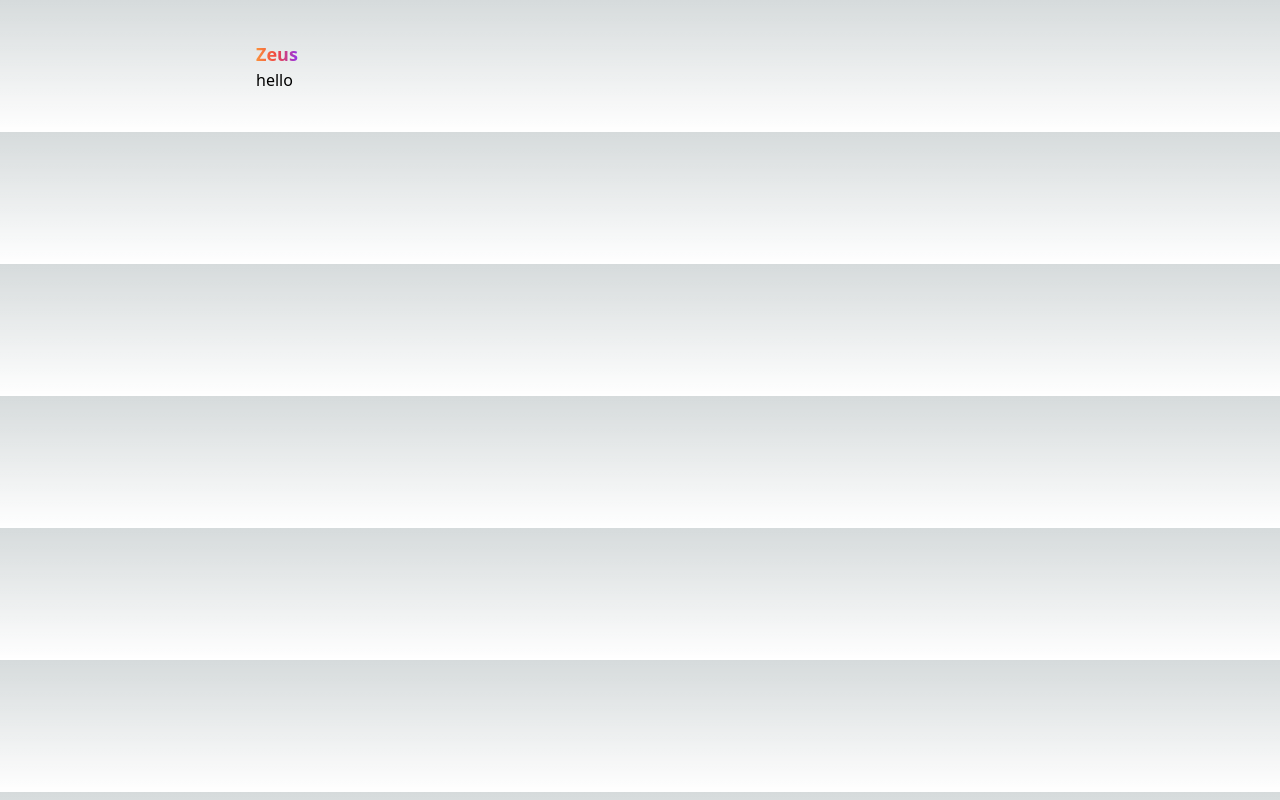
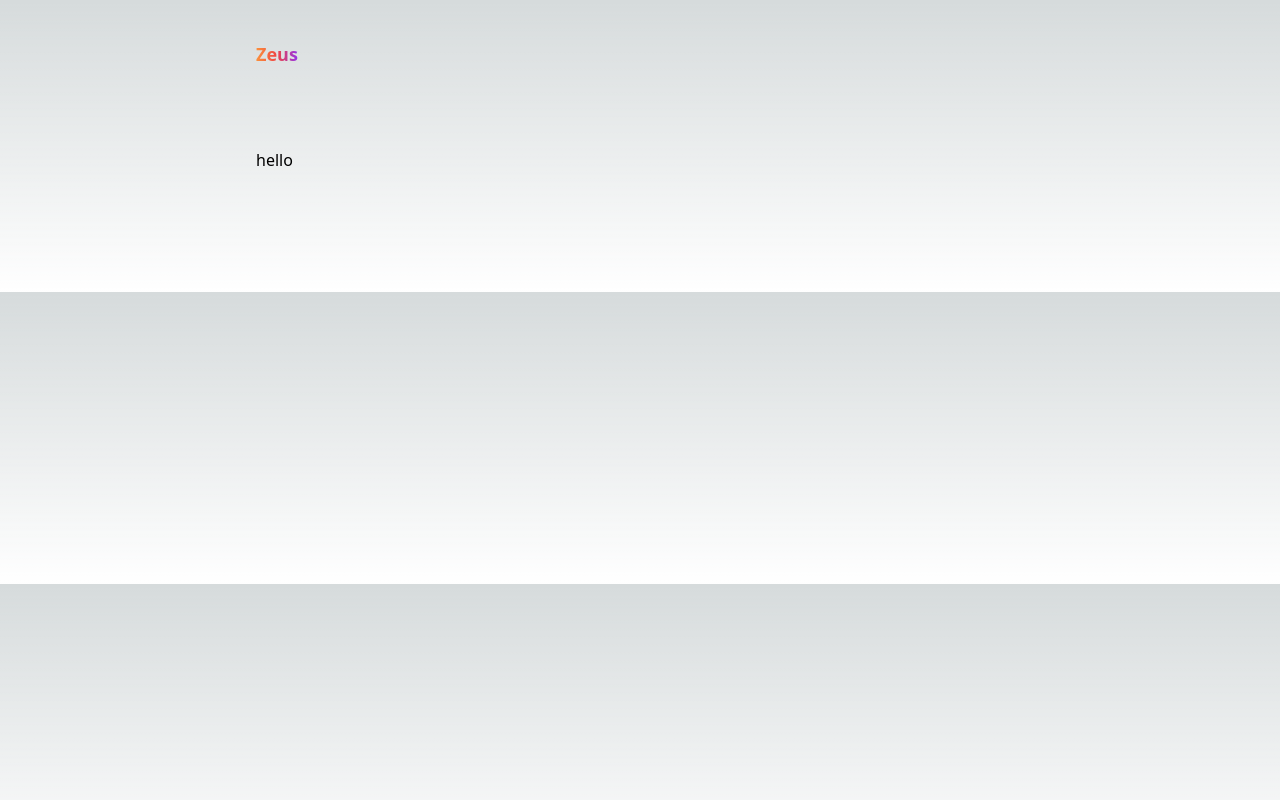
Before and after one commit to thelordzeus/next-sanity, a Next.js app: page /about in a window 1280 px wide. Built offline with nearby package versions, Linux system fonts and the light colour scheme.

Commit message:
feat: updating layouts

```diff
--- a/app/layout.tsx
+++ b/app/layout.tsx
@@ -26,7 +26,7 @@ export default function RootLayout({
           </Link>
         </header>
 
-        <main>{children}</main>
+        <main className="py-20">{children}</main>
       </body>
     </html>
   );
--- /dev/null
+++ b/app/studio/[[...index]]/layout.tsx
@@ -0,0 +1,22 @@
+
+
+import { Inter } from "next/font/google";
+
+const inter = Inter({ subsets: ["latin"] });
+
+export const metadata = {
+  title: "awesome site",
+  description: "Generated for learning purposes",
+};
+
+export default function RootLayout({
+  children,
+}: {
+  children: React.ReactNode;
+}) {
+  return (
+    <html lang="en">
+      <body>{children}</body>
+    </html>
+  );
+}
```
